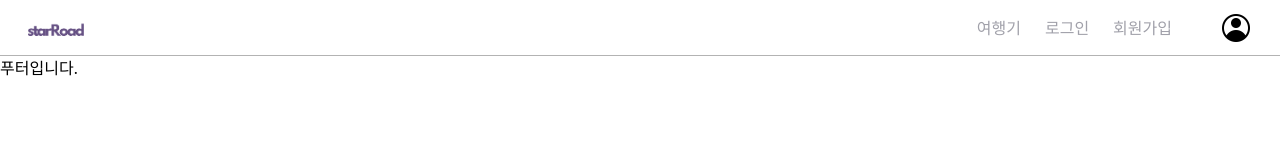
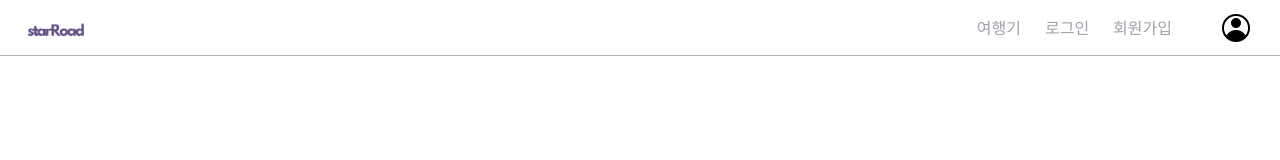
Before and after one commit to kimcodud/elice-gitlab-mirroring, a React (Vite) app: page /login in a window 1280 px wide. Before the commit this address had no page. Shown: the top 160 px of the page. Built offline with nearby package versions, Linux system fonts and the light colour scheme.

Commit message:
Revert "feat: Router 기능 초기 설정 파일 추가"
This reverts commit bb0ce6577f4678142e2974ec5afb52d6e3155c3d.

```diff
--- a/src/App.jsx
+++ b/src/App.jsx
@@ -1,16 +1,12 @@
 import "./App.css";
 import Header from "./components/Header/Header";
-import Footer from "./components/Footer/Footer";
-import Router from "./routes/Router";
 
-const App = () => {
+function App() {
   return (
-    <div>
+    <>
       <Header />
-      <Router />
-      <Footer />
-    </div>
+    </>
   );
-};
+}
 
 export default App;
--- a/src/routes/Router.jsx
+++ /dev/null
@@ -1,15 +0,0 @@
-import { BrowserRouter, Routes, Route } from "react-router-dom";
-
-import MainPage from "../pages/MainPage/MainPage";
-
-const Router = () => {
-  return (
-    <BrowserRouter>
-      <Routes>
-        <Route path="/" element={<MainPage />} />
-      </Routes>
-    </BrowserRouter>
-  );
-};
-
-export default Router;
```
